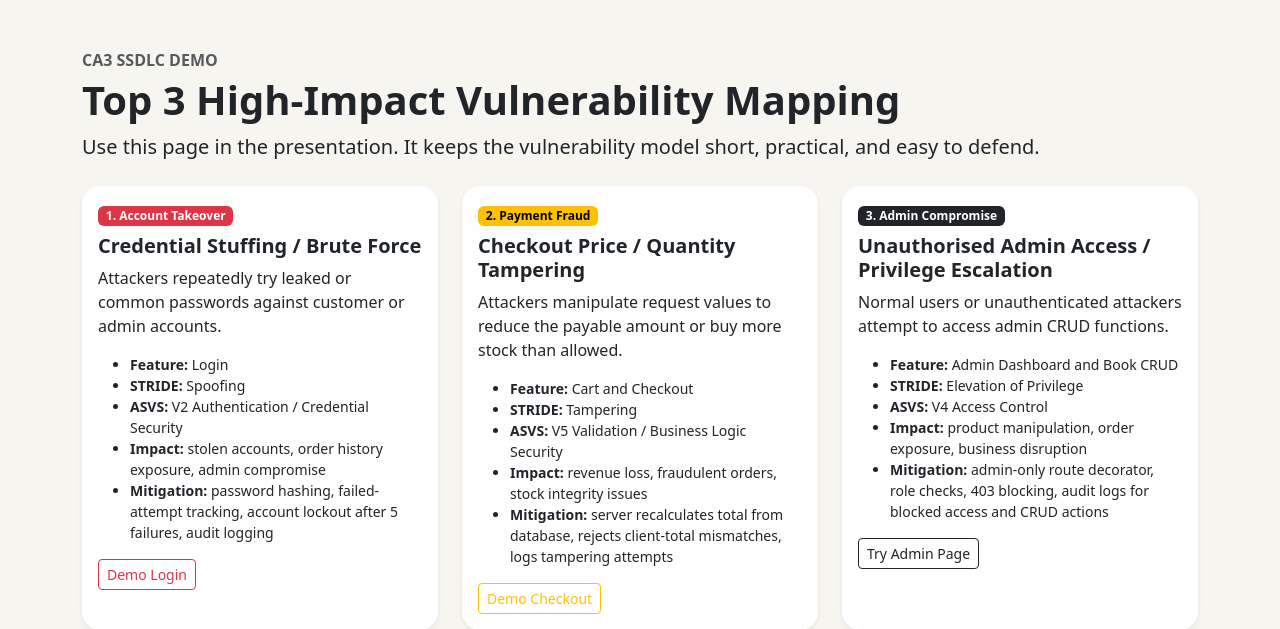
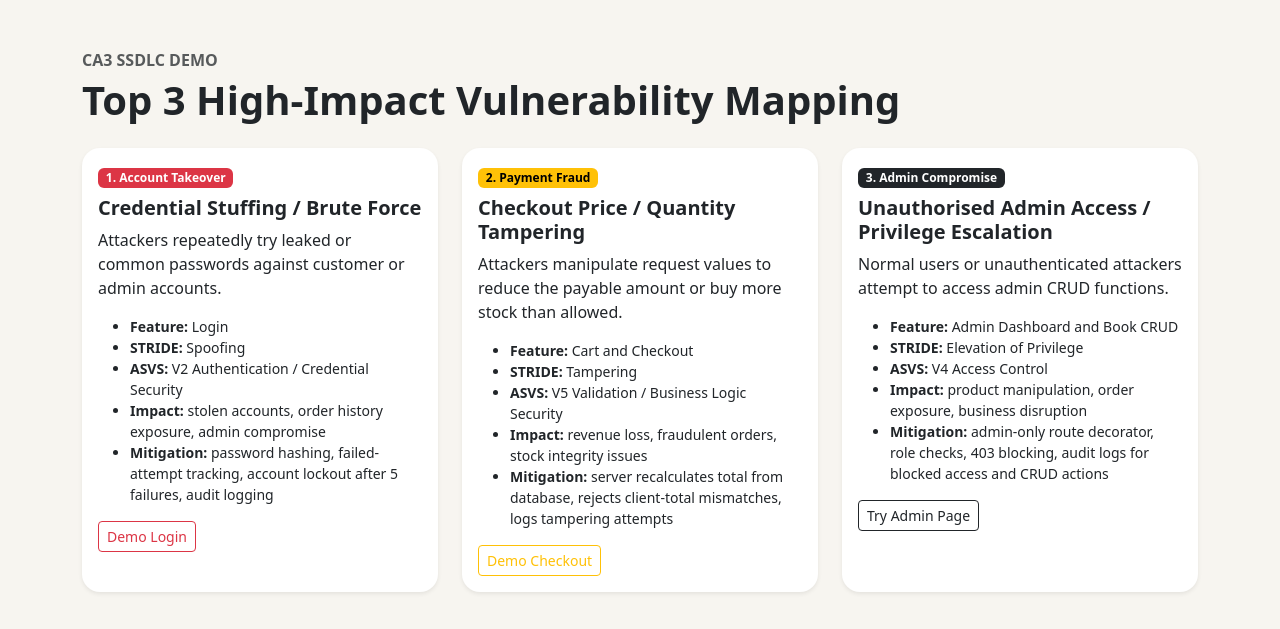
Before and after one commit to uknithin/App-sec, a Flask app: page /security-plan in a window 1280 px wide. Shown: the part 69-698 px from the top of the page. Run offline with Flask 3, Linux system fonts and the light colour scheme.

Commit message:
Remove lead paragraph from security_plan.html
Removed a lead paragraph from the security plan template.

```diff
--- a/templates/security_plan.html
+++ b/templates/security_plan.html
@@ -5,7 +5,6 @@
   <div class="mb-4">
     <p class="text-uppercase text-muted fw-semibold mb-1">CA3 SSDLC Demo</p>
     <h1 class="fw-bold">Top 3 High-Impact Vulnerability Mapping</h1>
-    <p class="lead mb-0">Use this page in the presentation. It keeps the vulnerability model short, practical, and easy to defend.</p>
   </div>
 
   <div class="row g-4 mb-5">
```
